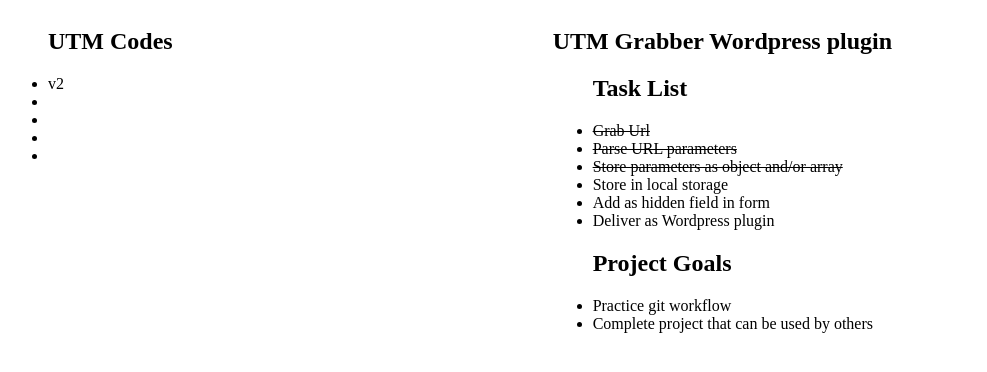
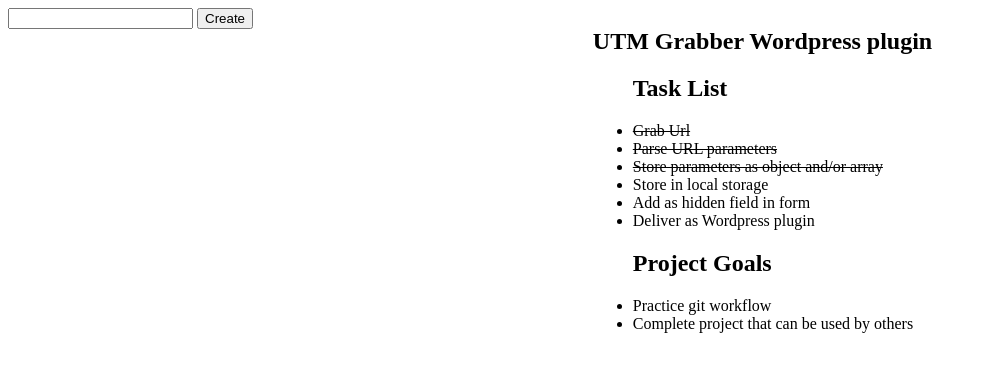
Before and after one commit to hashimwarren/hashim-xyz, a plain HTML site: page utm/index.html in a window 1280 px wide. Shown: the whole page, without its empty margins (0-987 px from the left). Drawn offline with Linux system fonts and the light colour scheme.

Commit message:
Add form to page

```diff
--- a/utm/index.html
+++ b/utm/index.html
@@ -17,15 +17,10 @@
         <![endif]-->
 
         <section>
-            <p id="displayurl"></p>
-            <ul>
-                <h2>UTM Codes</h2>
-                <li id="utm_source">v2</li>
-                <li id="utm_medium"></li>
-                <li id="utm_campaign"></li>
-                <li id="utm_term"></li>
-                <li id="utm_content"></li>
-            </ul>
+            <form id="ourForm">
+            <input id="ourField" type="text" autocomplete="off">
+            <button>Create</button>
+            </form>
         </section>
 
         <section>
```
